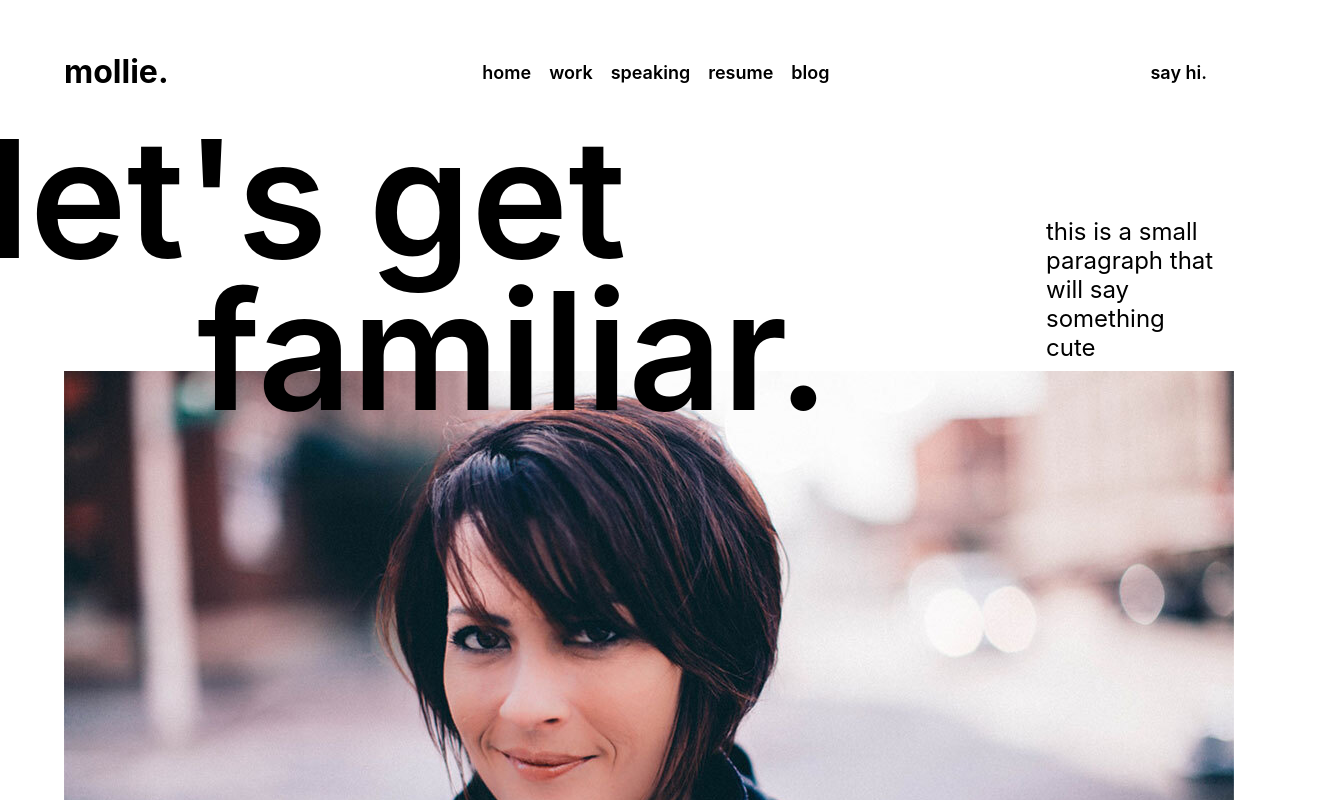
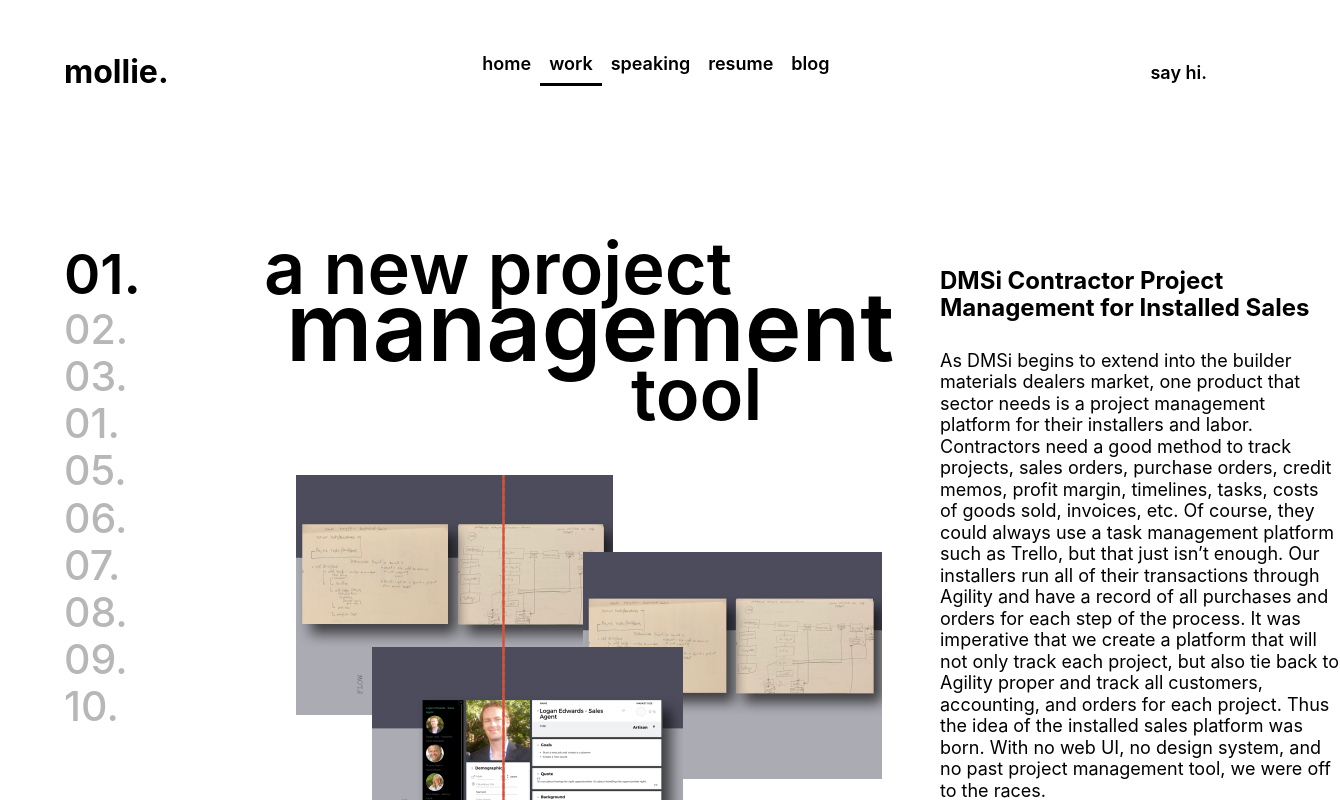
Before and after one commit to adamjerickson/M-Website, a React (Create React App) app: page /work in a window 1280 px wide. Shown: the top 800 px of the page, 1340 px wide, since content can reach past the window. Built offline with nearby package versions, Linux system fonts and the light colour scheme.

Commit message:
Made start of work page. Needs a way to send in each page properly, its too hard-coded at the moment. Also needs the nav to work properly. Its just for looks right now.

```diff
--- a/package.json
+++ b/package.json
@@ -10,6 +10,7 @@
     "normalize.css": "^8.0.1",
     "react": "^17.0.2",
     "react-dom": "^17.0.2",
+    "react-router-dom": "^5.3.0",
     "react-scripts": "4.0.3",
     "styled-components": "^5.3.1",
     "web-vitals": "^1.0.1"
--- a/src/App.css
+++ b/src/App.css
@@ -19,3 +19,7 @@
   font-size: 24px;
   line-height: 29px;
 }
+
+li > a.selectedNav {
+  border-bottom: 3px solid black;
+}
--- a/src/App.js
+++ b/src/App.js
@@ -1,15 +1,16 @@
-import Header from './components/Header';
+import { Route, Switch } from 'react-router-dom';
 import Home from './pages/home/Home';
-import Footer from './components/Footer';
+import Work from './pages/work/Work';
 import './normalize.css';
 import './App.css';
 
 function App() {
   return (
-    <div className="App">
-      <Header />
-      <Home ></Home>
-      <Footer ></Footer>
+    <div>
+      <Switch>
+        <Route exact path="/work" component={Work} />
+        <Route path="/" component={Home} />
+      </Switch>
     </div>
   );
 }
--- a/src/components/Header.js
+++ b/src/components/Header.js
@@ -1,3 +1,4 @@
+import { NavLink } from 'react-router-dom'
 import styled from 'styled-components'
 
 const Nav = styled.div`
@@ -38,10 +39,13 @@
   padding-right: 18%;
 
   li {
-    padding: 9px;
     display: block;
     border: none;
     text-align: center;
+
+    a {
+      padding: 9px;
+    }
   }
 
   @media screen and (max-width: 450px) {
@@ -67,8 +71,8 @@
       </NavHome>
 
       <NavMain>
-        <li><a href="index.html">home</a></li>
-        <li><a href="work.html">work</a></li>
+        <li><NavLink activeClassName="selectedNav" to="/" exact>home</NavLink></li>
+        <li><NavLink activeClassName="selectedNav" to="/work" exact>work</NavLink></li>
         <li><a href="speaking.html">speaking</a></li>
         <li><a href="resume.html">resume</a></li>
         <li><a href="blog.html">blog</a></li>
--- a/src/index.js
+++ b/src/index.js
@@ -1,12 +1,15 @@
 import React from 'react';
 import ReactDOM from 'react-dom';
+import { BrowserRouter } from 'react-router-dom';
 import App from './App';
 import reportWebVitals from './reportWebVitals';
 
 ReactDOM.render(
-  <React.StrictMode>
-    <App />
-  </React.StrictMode>,
+  <BrowserRouter>
+    <React.StrictMode>
+      <App />
+    </React.StrictMode>
+  </BrowserRouter>,
   document.getElementById('root')
 );
 
--- a/src/pages/home/Home.js
+++ b/src/pages/home/Home.js
@@ -1,3 +1,5 @@
+import Header from '../../components/Header';
+import Footer from '../../components/Footer';
 import Beliefs from './Beliefs';
 import Greeting from './Greeting';
 import Skills from './Skills';
@@ -6,9 +8,11 @@
 const Home = () => {
   return (
     <div>
+      <Header />
       <Greeting />
       <Beliefs />
       <Skills />
+      <Footer />
     </div>
   );
 }
--- /dev/null
+++ b/src/pages/work/01/Work01.js
@@ -0,0 +1,80 @@
+import styled from 'styled-components';
+import Work01Image from './work01image.png';
+
+const WorkMain = styled.div`
+  display: grid;
+  grid-template-columns: auto 400px;
+`
+
+const WorkCenter = styled.div`
+  position: relative;
+
+`
+
+const WorkTitle = styled.h1`
+  margin-left: 100px;
+  margin-top: 0;
+  font-size: 72px;
+  font-weight: 600;
+  line-height: 50.23px;
+
+  .larger {
+    font-size: 96px;
+    line-height:67.1px;
+  }
+`
+
+const Work01Line2 = styled.div`
+  margin-left: 22px;
+`
+const Work01Line3 = styled.div`
+  margin-left: 367px;
+  line-height:67.1px;
+`
+const WorkImage = styled.div`
+`
+
+const WorkDescription = styled.div`
+  h3 {
+    font-size: 24px;
+  }
+
+  p {
+    margin-top: 28px;
+    margin-bottom: 28px;
+    font-size: 18px;
+    line-height: 21.5px;
+  }
+`
+const Work01 = () => {
+  return (
+    <WorkMain>
+      <WorkCenter>
+        <WorkTitle>
+          <span>a new project</span> <Work01Line2 className="larger">management</Work01Line2> <Work01Line3>tool</Work01Line3>
+        </WorkTitle>
+        <WorkImage><img src={Work01Image} /></WorkImage>
+      </WorkCenter>
+      <WorkDescription>
+        <h3>DMSi Contractor Project Management for Installed Sales</h3>
+        <p>As DMSi begins to extend into the builder materials dealers market, one product that sector needs is a project management platform for their installers and labor. Contractors need a good method to track projects, sales orders, purchase orders, credit memos, profit margin, timelines, tasks, costs of goods sold, invoices, etc. Of course, they could always use a task management platform such as Trello, but that just isn’t enough. Our installers run all of their transactions through Agility and have a record of all purchases and orders for each step of the process. It was imperative that we create a platform that will not only track each project, but also tie back to Agility proper and track all customers, accounting, and orders for each project. Thus the idea of the installed sales platform was born. With no web UI, no design system, and no past project management tool, we were off to the races.</p>
+        <p>Because this product was brand new in our line-up, and we had never created a project management tool, much research needed to go into the base profiles and roles of those that would be using it. Early on, we identified the primary profiles of Sales Agent, Installed Sales Manager, Accountant, Installer, Billing Manager, and Project Manager. Once the roles were identified we confirmed with users that these were the proper roles to begin journey mapping. As the journey map evolved, we tracked every detail of what it takes to build a house from beginning to end, from getting the bid, ,to completing the project. The journey map outlined each and every task along with the users desires, goals, and frustrations in those moments.</p>
+        <p>Armed with the information from the journey map and user profiles, the sketching and user flows began. First, we had to identify the overarching screens that would be used throughout the platform. After identifying these, a rough flow was created in how a user would run through project creation. There were two key factors we had to keep in mind while ideating 1) We would need a home-base for ALL projects within the platform, and 2) we would need individual project that would mimic the structure of the overall project flow.</p>
+        <p>Within the initial sketches, this is where an inventory of all needed components began to form. As DMSi is in the infancy stages of transitioning their product to the web, there was/is no defined UI to begin with. Thus, as each component was determined as needed, it would be added to the list of needs for the new design system we were to create.</p>
+        <p>In order to rapidly prototype, we use InVision and Sketch to get the job done. We created prototypes for each primary category of design sprint and ran those fully with users to receive feedback and iterate. In order to do full justice to our prototypes, we took the source code InVision gives and added a little of our own magic to create elements such as drag and drop and type ahead search.</p>
+        <p>Once all prototypes were complete the team created all the mockup and spec documents. We kept the format in standard agile and ran design/ux a sprint ahead of the dev teams.</p>
+        <p>Once the initial sketches were created it was time to gather a larger team to run multiple design sprints to pull the separate ideas together. We ran sprints for the following modules: </p>
+        <ul>
+          <li>All Project Dashboard</li>
+          <li>Labor Scheduler</li>
+          <li>Task Management Tool</li>
+          <li>Singular Project Creation and Management</li>
+        </ul>
+        <p>When introducing the sprints (which had never been done at DMSi) I played the role of the facilitator and took the team through the five day process. Upon the completion of each sprint, we were armed with a working prototype to begin refining for hand-off to the agile development team.</p>
+        <p>Alpha version of the installed sales platform releases June of 2019. We have recruited users to be the test base for product iteration moving into beta release. There are many things left to consider before full launch of the product, however, for an alpha release, we feel well ahead of the curve.</p>
+      </WorkDescription>
+    </WorkMain>
+  )
+}
+
+export default Work01;
--- /dev/null
+++ b/src/pages/work/Work.js
@@ -0,0 +1,68 @@
+import styled from 'styled-components';
+import Header from '../../components/Header';
+import Footer from '../../components/Footer';
+import Work01 from './01/Work01';
+
+import '../../App.css';
+
+const Spacer = styled.div`
+  width: 100vw;
+  height: ${props => props.height};
+`
+const WorkContainer = styled.section`
+  margin-left: 5vw;
+  margin-right: 5vw;
+  display: grid;
+  grid-template-columns: 100px auto;
+
+`
+const WorkNav = styled.ul`
+  list-style: none;
+  padding: 0;
+  margin: 0;
+
+  li {
+    font-size: 41px;
+    font-weight: 500;
+    color: #b7b7b7;
+  }
+
+  li.selected {
+    font-size: 55px;
+    font-weight: 600;
+    color: black;
+  }
+`
+
+const WorkMain = styled.div`
+
+`
+
+const Work = () => {
+  return (
+    <div>
+      <Header />
+      <Spacer height="100px" />
+      <WorkContainer>
+        <WorkNav>
+          <li className="selected">01.</li>
+          <li>02.</li>
+          <li>03.</li>
+          <li>01.</li>
+          <li>05.</li>
+          <li>06.</li>
+          <li>07.</li>
+          <li>08.</li>
+          <li>09.</li>
+          <li>10.</li>
+        </WorkNav>
+        <WorkMain>
+          <Work01/>
+        </WorkMain>
+      </WorkContainer>
+      <Footer />
+    </div>
+  );
+}
+
+export default Work;
```
Also changed, not shown: src/pages/work/01/work01image.png (added), 1 other file (tests, documents, lock files or other folders).
